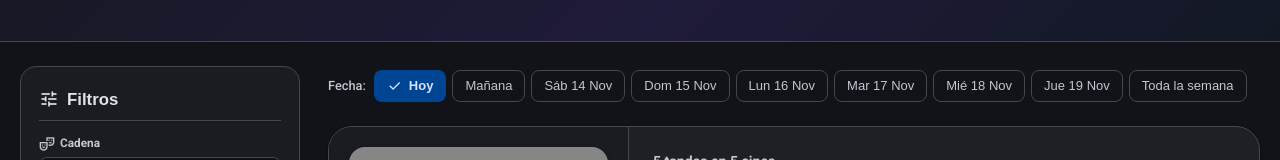
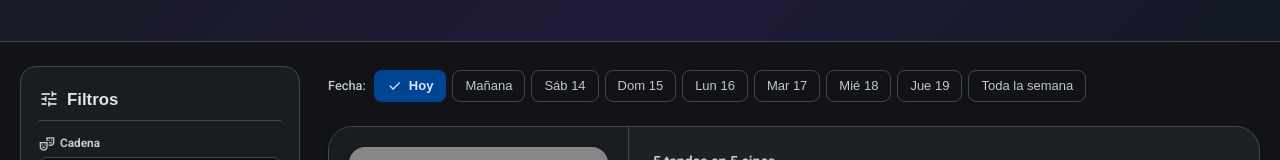
Before and after one commit to MuchoLucho/cinecr, a Vue app: page / in a window 1280 px wide. Shown: the part 186-346 px from the top of the page. Built offline with nearby package versions, Linux system fonts and the light colour scheme; grey boxes are pictures that could not be loaded; a web font is replaced by a local one.

Commit message:
refactor(ui): remove month name from date filter chips to reduce visual noise

```diff
--- a/src/App.vue
+++ b/src/App.vue
@@ -154,14 +154,13 @@ const availableDates = computed(() => {
   const options = [];
 
   const dayNames = ['Dom', 'Lun', 'Mar', 'Mié', 'Jue', 'Vie', 'Sáb'];
-  const monthNames = ['Ene', 'Feb', 'Mar', 'Abr', 'May', 'Jun', 'Jul', 'Ago', 'Set', 'Oct', 'Nov', 'Dic'];
 
   sorted.forEach(dStr => {
     const parts = dStr.split('-');
     const dt = new Date(parseInt(parts[0]), parseInt(parts[1]) - 1, parseInt(parts[2]));
 
     let value = dStr;
-    let label = `${dayNames[dt.getDay()]} ${dt.getDate()} ${monthNames[dt.getMonth()]}`;
+    let label = `${dayNames[dt.getDay()]} ${dt.getDate()}`;
 
     if (dStr === now.date) {
       value = 'today';
```
